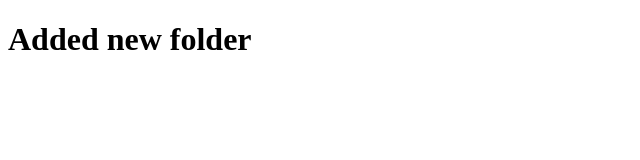
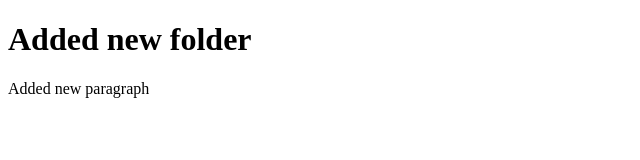
Before and after one commit to kamalesh6196/another_one, a plain HTML site: page index.html in a window 1280 px wide. Shown: the whole page, without its empty margins (0-640 px from the left). Drawn offline with Linux system fonts and the light colour scheme.

Commit message:
Added new paragraph

```diff
--- a/index.html
+++ b/index.html
@@ -7,5 +7,8 @@
 </head>
 <body>
     <h1>Added new folder</h1>
+    <p>Added new paragraph
+
+    </p>
 </body>
 </html>
```
